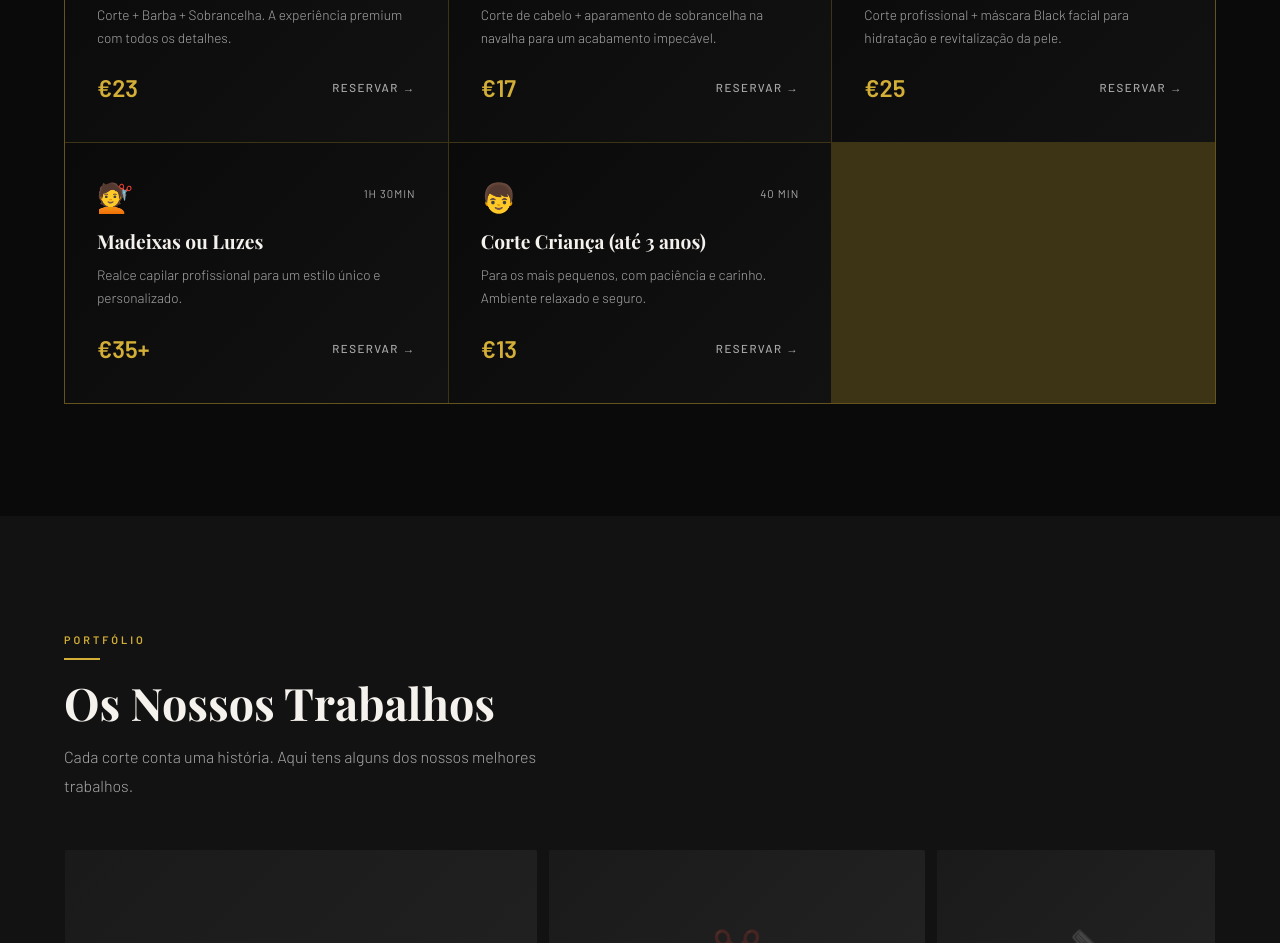
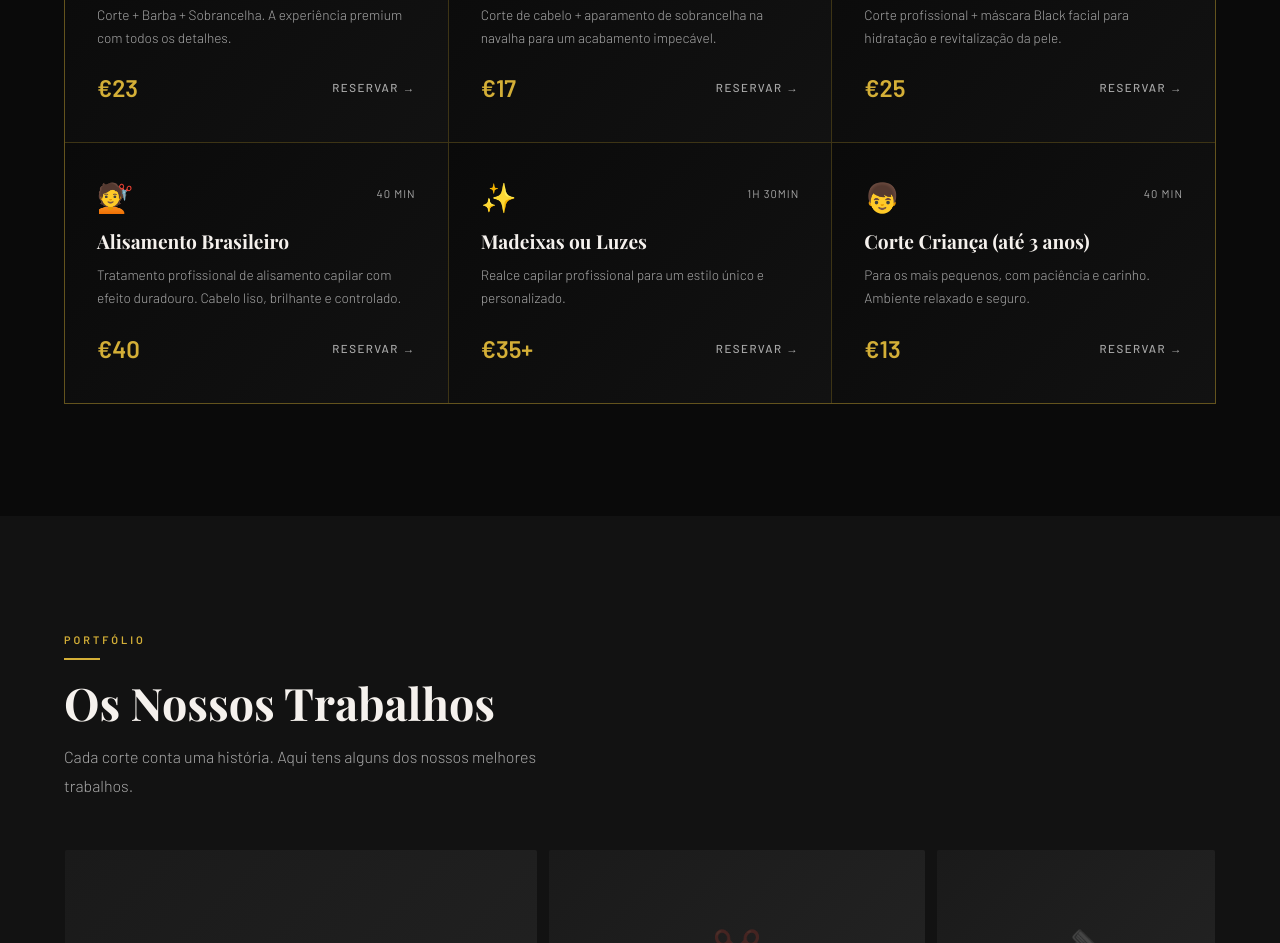
Before and after one commit to ravelinejunior/jailson_salao, a website built with Vite: page m2barbearia/index.html in a window 1280 px wide. Shown: the part 2365-3308 px from the top of the page. Built offline with nearby package versions, Linux system fonts and the light colour scheme.

Commit message:
feat: adicionar serviço Alisamento Brasileiro
- Alisamento Brasileiro: €40 (40 min)
- Tratamento profissional com efeito duradouro
- Ícone: 💇

Co-authored-by: Copilot <223556219+Copilot@users.noreply.github.com>

```diff
--- a/m2barbearia/index.html
+++ b/m2barbearia/index.html
@@ -297,6 +297,18 @@
     <div class="servico-card">
       <div class="servico-top">
         <span class="servico-icon">💇</span>
+        <span class="servico-duracao">40 min</span>
+      </div>
+      <p class="servico-nome">Alisamento Brasileiro</p>
+      <p class="servico-desc">Tratamento profissional de alisamento capilar com efeito duradouro. Cabelo liso, brilhante e controlado.</p>
+      <div class="servico-footer">
+        <div class="servico-preco">€40</div>
+        <a href="https://link.booksy.com/M2BARBEARIA" target="_blank" class="servico-book-link">Reservar →</a>
+      </div>
+    </div>
+    <div class="servico-card">
+      <div class="servico-top">
+        <span class="servico-icon">✨</span>
         <span class="servico-duracao">1h 30min</span>
       </div>
       <p class="servico-nome">Madeixas ou Luzes</p>
```
Also changed, not shown: m2barbearia/dist/index.html.
